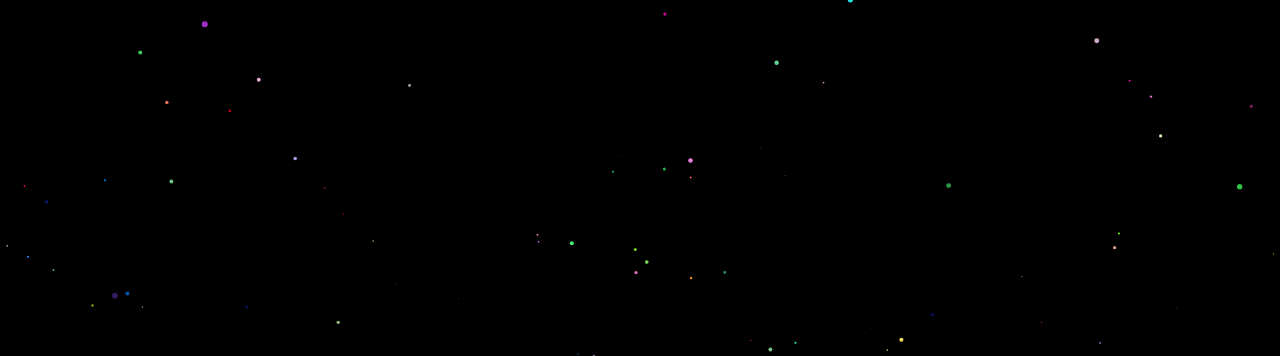
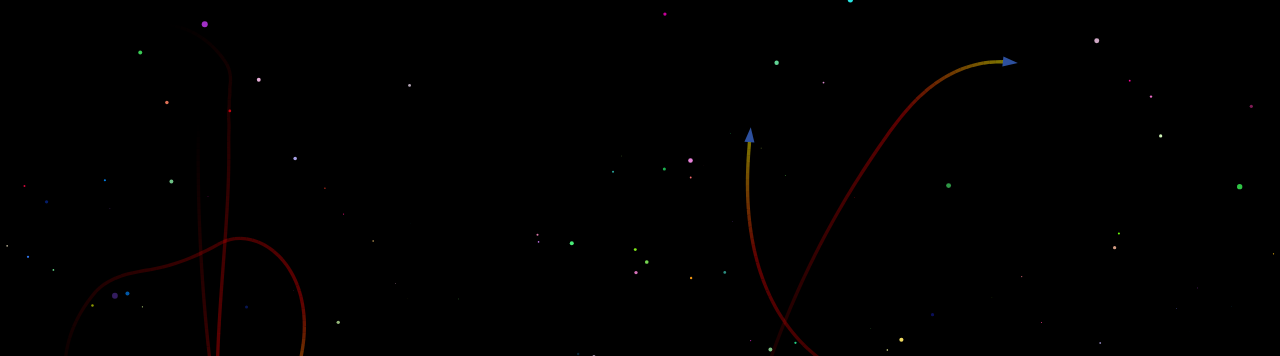
Before and after one commit to shaack/starfield-js, a website: page index.html in a window 1280 px wide. Shown: the top 356 px of the page. Drawn offline with Linux system fonts and the light colour scheme.

Commit message:
adjusted spaceship behavior and appearance: updated initial swarm formation logic, added customizable radius, center, direction variation, and increased ship count

```diff
--- a/index.html
+++ b/index.html
@@ -52,7 +52,7 @@
     import {Starfield} from "./src/Starfield.js"
     new Starfield(document.getElementById("starfield"), {
         showSpaceShip: true,
-        spaceShipCount: 3, // Configure the number of ships in the swarm
+        spaceShipCount: 6, // Configure the number of ships in the swarm
         spaceShipProps: {
             color: "#2d509e", // Blue ship
             tailStartColor: "#ffff00", // Yellow start of tail
@@ -75,7 +75,12 @@
             // Following behavior configuration
             followEnabled: true, // Whether ships should follow each other
             followStrength: 0.07, // How strongly a ship follows another (0-1)
-            followDistance: 300 // Maximum distance to follow another ship
+            followDistance: 300, // Maximum distance to follow another ship
+
+            // Initial swarm formation configuration
+            initialSwarmRadius: 80, // Radius of the initial swarm formation in pixels
+            initialSwarmCenter: null, // null = center of screen
+            initialDirectionVariation: 0.2 // How much the initial directions can vary (0-1)
         }
     })
 </script>
--- a/src/SpaceShip.js
+++ b/src/SpaceShip.js
@@ -28,6 +28,11 @@ export class SpaceShip {
             swarmCount: 1, // Total number of ships in the swarm
             swarmSpread: 0.3, // How far apart the ships are horizontally (0-1)
             swarmOffset: 0.1, // Vertical offset between ships (0-1)
+
+            // Initial swarm formation properties
+            initialSwarmRadius: 50, // Radius of the initial swarm formation
+            initialSwarmCenter: null, // Center point of the swarm (null = center of screen)
+            initialDirectionVariation: 0.3, // How much the initial directions can vary (0-1)
 
             // Following behavior properties
             followEnabled: true, // Whether ships should follow each other
@@ -72,32 +77,55 @@ export class SpaceShip {
         const canvasWidth = this.canvas.width
         const canvasHeight = this.canvas.height
 
-        // Calculate the center 50% area of the screen
-        // This means 25% from each edge
-        const centerXStart = canvasWidth * 0.25
-        const centerXEnd = canvasWidth * 0.75
-        const centerYStart = canvasHeight * 0.25
-        const centerYEnd = canvasHeight * 0.75
+        // Determine the center of the swarm
+        let swarmCenterX, swarmCenterY;
+        if (this.props.initialSwarmCenter) {
+            // Use provided center point
+            swarmCenterX = this.props.initialSwarmCenter.x;
+            swarmCenterY = this.props.initialSwarmCenter.y;
+        } else {
+            // Default to center of the screen
+            swarmCenterX = canvasWidth / 2;
+            swarmCenterY = canvasHeight / 2;
+        }
 
-        // Calculate the width and height of the center area
-        const centerWidth = centerXEnd - centerXStart
-        const centerHeight = centerYEnd - centerYStart
+        // Calculate position in a circular formation
+        // Ships are positioned in a circle around the swarm center
+        // with some randomness to make it look more natural
 
-        // Position ships randomly within the center 50% area
-        // Apply some spread based on index to avoid ships starting at the exact same position
-        const indexOffset = (this.props.index / Math.max(1, this.props.swarmCount - 1)) - 0.5
-        const spreadFactor = 0.3 // How much to spread ships based on index (0 = no spread, 1 = full spread)
+        // Calculate angle based on index (distribute ships evenly around the circle)
+        const angleStep = (2 * Math.PI) / this.props.swarmCount;
+        const baseAngle = this.props.index * angleStep;
 
-        // Random position within center area with some spread based on index
-        this.x = centerXStart + centerWidth * (0.5 + indexOffset * spreadFactor + (Math.random() - 0.5) * (1 - spreadFactor))
-        this.y = centerYStart + centerHeight * (0.5 + indexOffset * spreadFactor + (Math.random() - 0.5) * (1 - spreadFactor))
+        // Add some randomness to the angle
+        const angleVariation = (Math.random() - 0.5) * angleStep * 0.5;
+        const angle = baseAngle + angleVariation;
 
-        // Ensure the ship stays within the center area
-        this.x = Math.max(centerXStart, Math.min(centerXEnd, this.x))
-        this.y = Math.max(centerYStart, Math.min(centerYEnd, this.y))
+        // Calculate distance from center (slightly randomized)
+        // Ships with lower indices are closer to the center
+        const indexFactor = this.props.index / Math.max(1, this.props.swarmCount - 1);
+        const distanceFactor = 0.3 + indexFactor * 0.7; // 0.3 to 1.0 based on index
+        const distance = this.props.initialSwarmRadius * distanceFactor * (0.8 + Math.random() * 0.4);
 
-        // Set a random initial direction (angle in radians between 0 and 2π)
-        this.direction = Math.random() * Math.PI * 2
+        // Calculate position
+        this.x = swarmCenterX + Math.cos(angle) * distance;
+        this.y = swarmCenterY + Math.sin(angle) * distance;
+
+        // Ensure the ship stays within the screen boundaries
+        const padding = this.props.edgeDistance;
+        this.x = Math.max(padding, Math.min(canvasWidth - padding, this.x));
+        this.y = Math.max(padding, Math.min(canvasHeight - padding, this.y));
+
+        // Set initial direction
+        // Base direction is outward from the center of the swarm
+        const baseDirection = angle;
+
+        // Add some variation to the direction
+        const directionVariation = (Math.random() - 0.5) * this.props.initialDirectionVariation * Math.PI;
+        this.direction = baseDirection + directionVariation;
+
+        // Normalize direction to keep it within [0, 2π]
+        this.direction = (this.direction + 2 * Math.PI) % (2 * Math.PI);
 
         // Current curve value (positive or negative affects curve direction)
         // Vary the initial curve value based on index to create different flight patterns
```
